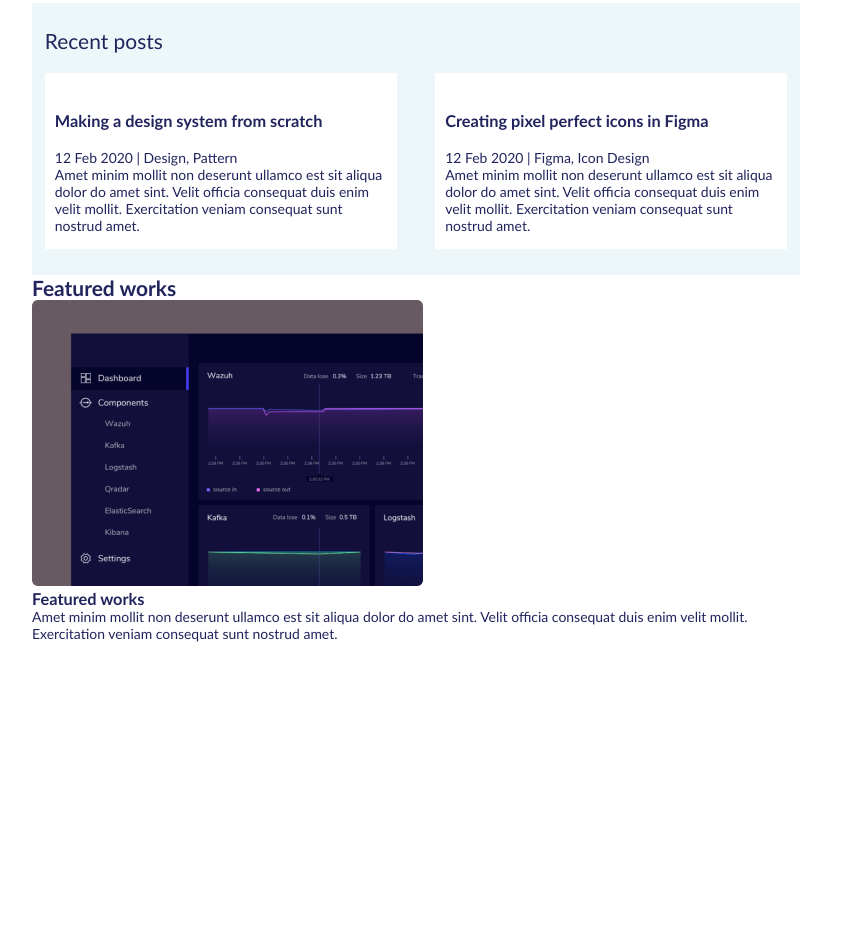
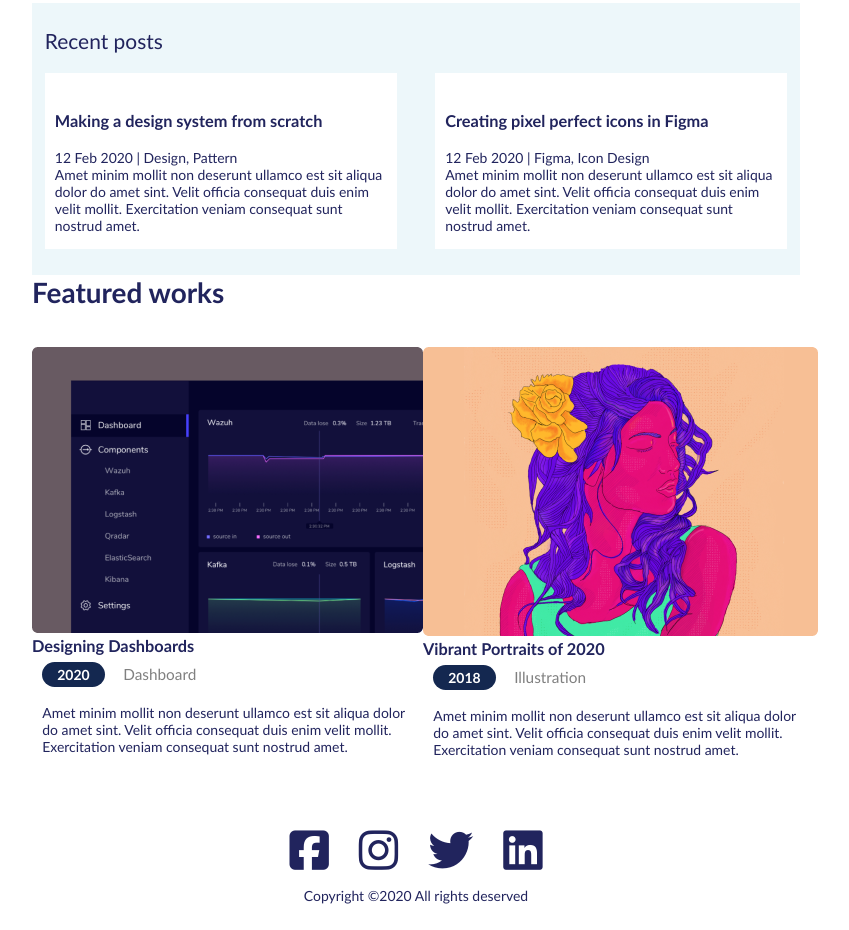
Before and after one commit to ArthurBenk/atv-portf-lio, a plain HTML site: page index.html in a window 1280 px wide. Shown: the part 401-1331 px from the top of the page, without its empty margins (224-1073 px from the left). Before the commit the page ends 1043 px from the top, so only its background shows below. Drawn offline with Linux system fonts and the light colour scheme.

Commit message:
adições na página principal e css

```diff
--- a/css/style.css
+++ b/css/style.css
@@ -122,7 +122,40 @@ section.rt-post ul li h3 {
     margin: 1.5vw 0vw 1.5vw 0vw;
 }
 
+section.ft-works h2 {
+    font-size: 2rem;
+    margin: 0vw 0vw 3vw 0vw;
+}
+section.ft-works > div {
+    display: flex ;
+}
 
+section.ft-works div h3 {
+    margin: 1.5 vw 0 1.5vw 0;
+}
+
+section.ft-works div p span{
+    font-size: 1rem;
+    padding: 4px 15px 4px 15px;
+
+}
+section.ft-works div p span:first-child {
+    color: white;
+    background: #142850;
+    border-radius: 2vw;
+    font-weight: bold;
+    font-size: 1rem;
+    padding: 4px 15px 4px 15px;
+}
+section.ft-works div p span:last-child{
+
+    color: grey;
+    font-size: 1.1rem;
+    padding: 4px 15px 4px 15px;
+}
+section.ft-works div p{
+    padding: 0.8vw;
+}
 /*============================
     formatação do rodapé
 =============================*/
--- a/index.html
+++ b/index.html
@@ -1,5 +1,6 @@
 <!DOCTYPE html>
 <html lang="en">
+
 <head>
     <meta charset="UTF-8">
     <meta name="viewport" content="width=device-width, initial-scale=1.0">
@@ -7,6 +8,7 @@
     <link rel="stylesheet" href="css/style.css" type="text/css">
     <script src="https://kit.fontawesome.com/2238e13062.js" crossorigin="anonymous"></script>
 </head>
+
 <body>
     <header>
         <nav>
@@ -20,9 +22,10 @@
     <main>
         <section class="banner">
             <div>
-            <h1>Hi, I am John,<br>
-                Creative Technologist</h1>
-                <p>Amet minim mollit non deserunt ullamco est sit aliqua dolor do amet sint. Velit officia consequat duis enim velit mollit. Exercitation veniam consequat sunt nostrud amet.</p>
+                <h1>Hi, I am John,<br>
+                    Creative Technologist</h1>
+                <p>Amet minim mollit non deserunt ullamco est sit aliqua dolor do amet sint. Velit officia consequat
+                    duis enim velit mollit. Exercitation veniam consequat sunt nostrud amet.</p>
                 <button>Download Resume</button>
             </div>
             <div>
@@ -35,21 +38,48 @@
                 <li>
                     <h3>Making a design system from scratch</h3>
                     <p>12 Feb 2020 | Design, Pattern</p>
-                    <p>Amet minim mollit non deserunt ullamco est sit aliqua dolor do amet sint. Velit officia consequat duis enim velit mollit. Exercitation veniam consequat sunt nostrud amet.</p>
+                    <p>Amet minim mollit non deserunt ullamco est sit aliqua dolor do amet sint. Velit officia consequat
+                        duis enim velit mollit. Exercitation veniam consequat sunt nostrud amet.</p>
                 </li>
                 <li>
                     <h3>Creating pixel perfect icons in Figma</h3>
                     <p>12 Feb 2020 | Figma, Icon Design</p>
-                    <p>Amet minim mollit non deserunt ullamco est sit aliqua dolor do amet sint. Velit officia consequat duis enim velit mollit. Exercitation veniam consequat sunt nostrud amet.</p>
+                    <p>Amet minim mollit non deserunt ullamco est sit aliqua dolor do amet sint. Velit officia consequat
+                        duis enim velit mollit. Exercitation veniam consequat sunt nostrud amet.</p>
                 </li>
             </ul>
         </section>
         <section class="ft-works">
             <h2>Featured works</h2>
-            <div><img src="images/Rectangle30.png" alt=""></div>
-            <h3>Featured works</h3>
-            <p>Amet minim mollit non deserunt ullamco est sit aliqua dolor do amet sint. Velit officia consequat duis enim velit mollit. Exercitation veniam consequat sunt nostrud amet.</p>
+            <div>
+                <div>
+                    <img src="images/Rectangle30.png" alt="">
+                    <h3>Designing Dashboards</h3>
+                    <p><span>2020</span> <span> Dashboard</span></p>
+                    <p>Amet minim mollit non deserunt ullamco est sit aliqua dolor do amet sint. Velit officia consequat
+                        duis enim velit mollit. Exercitation veniam consequat sunt nostrud amet.</p>
+                </div>
+                <div>
+                    <img src="images/Rectangle32.png" alt="">
+                    <h3>Vibrant Portraits of 2020</h3>
+                    <p><span>2018</span> <span> Illustration</span></p>
+                    <p>Amet minim mollit non deserunt ullamco est sit aliqua dolor do amet sint. Velit officia consequat
+                        duis enim velit mollit. Exercitation veniam consequat sunt nostrud amet.</p>
+                </div>
+            </div>
         </section>
     </main>
+    <footer>
+        <nav>
+            <ul>
+                <li><a href="#"></a><span class="fa-brands fa-square-facebook"></span></a></li>
+                <li><a href="#"></a><span class="fa-brands fa-instagram"></span></a></li>
+                <li><a href="#"></a><span class="fa-brands fa-twitter"></span></a></li>
+                <li><a href="#"></a><span class="fa-brands fa-linkedin"></span></a></li>
+            </ul>
+        </nav>
+        <p>Copyright &copy;2020 All rights deserved</p>
+    </footer>
 </body>
+
 </html>
```
